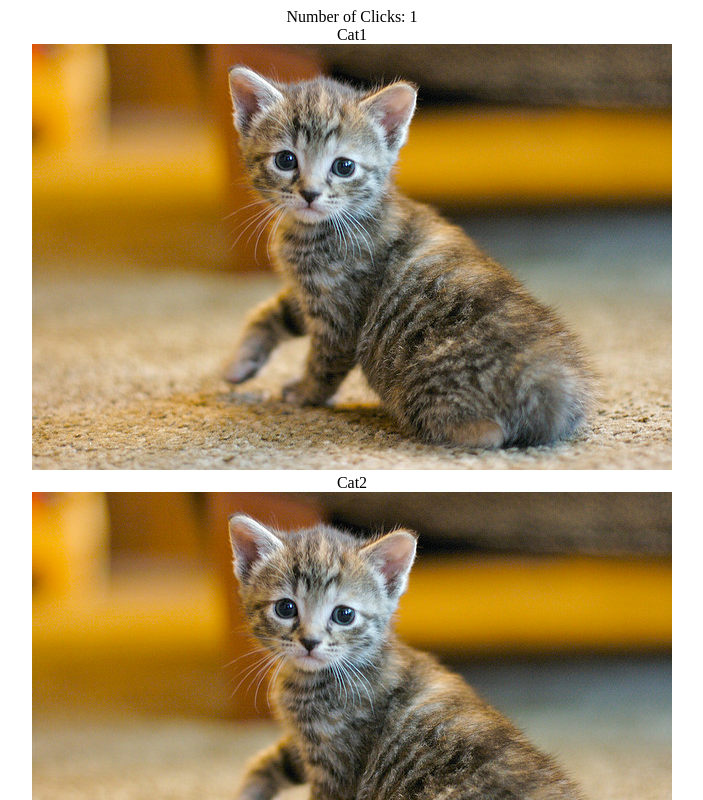
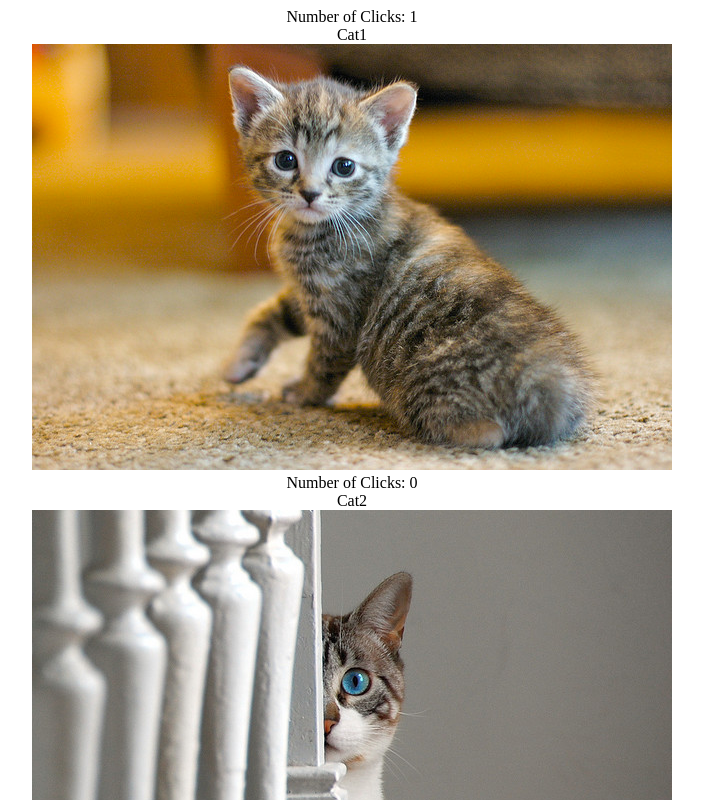
Before and after one commit to rahulatrkm/catClicker, a plain HTML site: page index.html in a window 1280 px wide. Both pictures are taken after a click on the picture 640 px from the left and 257 px from the top of the page. Shown: the top 800 px of the page, without its empty margins (288-991 px from the left). Drawn offline with nearby package versions, Linux system fonts and the light colour scheme; a web font is replaced by a local one.

Commit message:
Changes the image

```diff
--- a/index.html
+++ b/index.html
@@ -9,9 +9,10 @@
     <link rel="stylesheet prefetch" href="https://fonts.googleapis.com/css?family=Coda">
 </head>
 <body>
-  <div>Number of Clicks: <span id="clickNumber"><span></div>
+  <div>Number of Clicks: <span id="clickNumber"  class="c1"><span></div>
   <div class="cat1">
   </div>
+  <div>Number of Clicks: <span id="clickNumber"  class="c2"><span></div>
   <div class="cat2">
   </div>
     <script src="js/app.js"></script>
--- a/js/app.js
+++ b/js/app.js
@@ -1,10 +1,16 @@
-let clicks = 0;
-document.querySelector('#clickNumber').textContent = clicks;
+let click1 = 0;
+let click2 = 0;
+document.querySelector('.c1').textContent = click1;
+document.querySelector('.c2').textContent = click2;
 $('.cat1').append('Cat1<br> <img src="img/cat.jpg">');
-$('.cat2').append('Cat2<br> <img src="img/cat.jpg">');
-let clickHandler = function(e){
-  clicks += 1;
-  document.querySelector('#clickNumber').textContent = clicks;
+$('.cat2').append('Cat2<br> <img src="img/cat1.jpg">');
+let clickHandler1 = function(e){
+  click1 += 1;
+  document.querySelector('.c1').textContent = click1;
 };
-document.querySelector('img').addEventListener('click', clickHandler, false);
-document.querySelector('.cat2').addEventListener('click', clickHandler, false);
+let clickHandler2 = function(e){
+  click2 += 1;
+  document.querySelector('.c2').textContent = click2;
+};
+document.querySelector('img').addEventListener('click', clickHandler1, false);
+document.querySelector('.cat2').addEventListener('click', clickHandler2, false);
```
Also changed, not shown: img/cat1.jpg (added).
